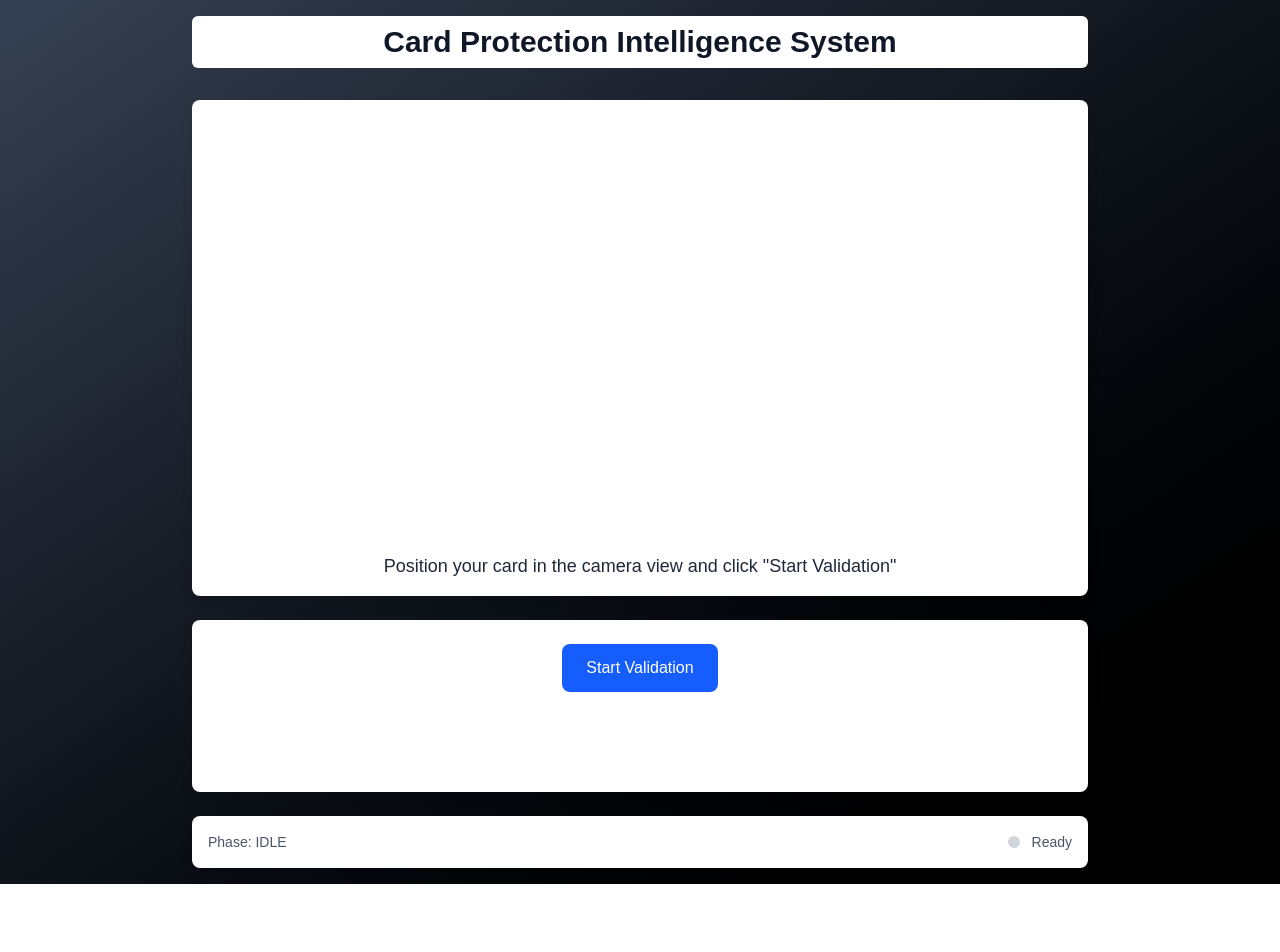
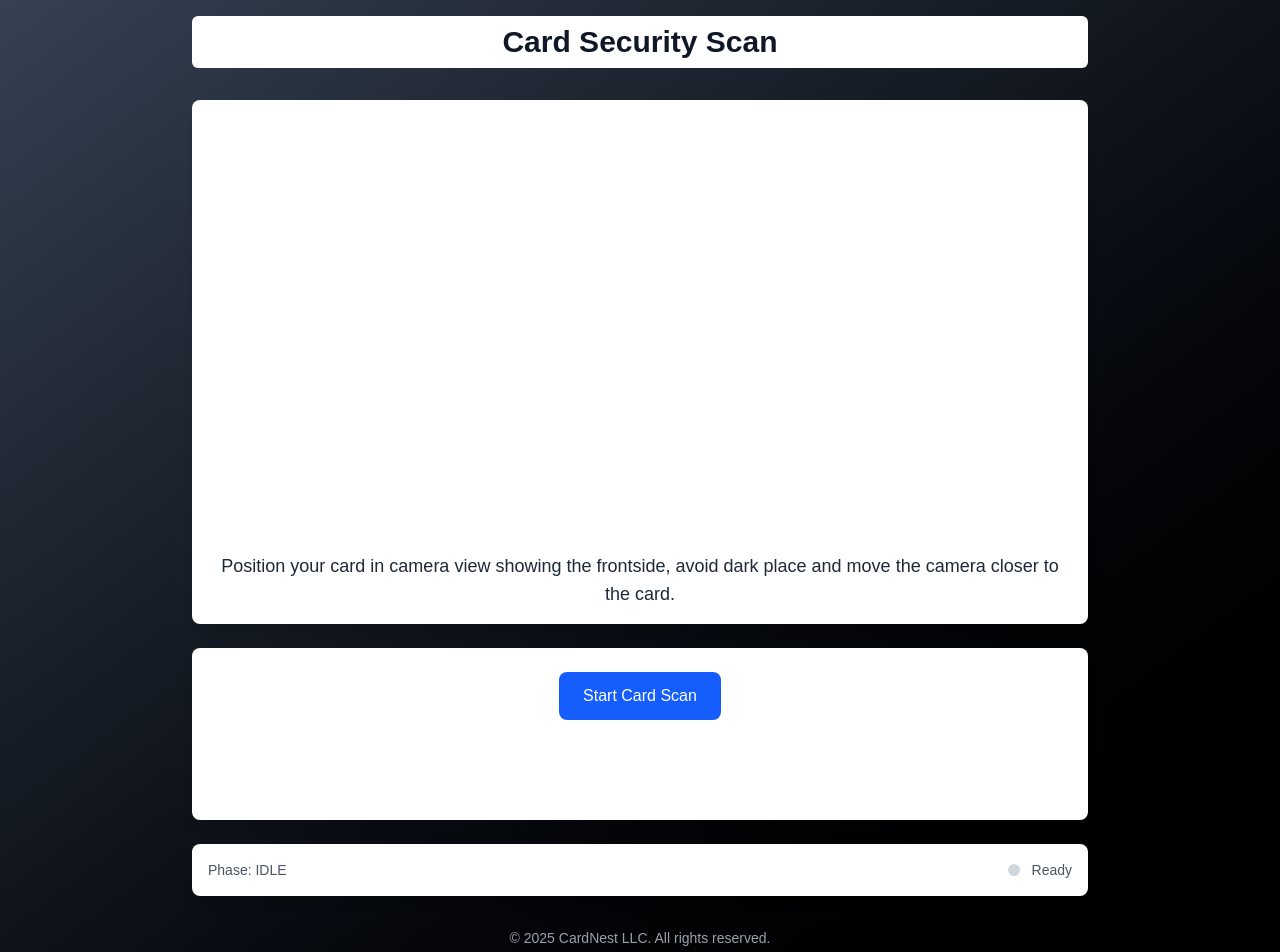
Before and after one commit to itsmehardawood/card_detector_react_app, a Next.js app: page / in a window 1280 px wide. Shown: the top 952 px of the page. Before the commit the page ends 884 px from the top, so only its background shows below. Built offline with nearby package versions, Linux system fonts and the light colour scheme; no server answers.

Commit message:
Textual changes

```diff
--- a/next.config.mjs
+++ b/next.config.mjs
@@ -1,4 +1,6 @@
 /** @type {import('next').NextConfig} */
-const nextConfig = {};
+const nextConfig = {
+  basePath: '/securityscan',
+}
 
 export default nextConfig;
--- a/src/app/components/CameraView.js
+++ b/src/app/components/CameraView.js
@@ -14,7 +14,7 @@ const CameraView = ({
   const getPhaseInstructions = () => {
     switch (currentPhase) {
       case "idle":
-        return 'Position your card in the camera view and click "Start Validation"';
+        return 'Position your card in camera view showing the frontside, avoid dark place and move the camera closer to the card.';
       case "validation":
         return "Keep your card steady. Validating physical card...";
       case "ready-for-front":
@@ -24,13 +24,13 @@ const CameraView = ({
       case "front":
         return "Keep front side in the frame. While Processing...";
       case "ready-for-back":
-        return 'Now flip to the BACK side of your card and click "Scan Back Side"';
+        return 'Turn to the backside and start scanning card"';
       case "back-countdown":
         return `Get ready to scan back side... ${countdown}`;
       case "back":
         return "Keep Back side in the frame. While Processing...";
       case "results":
-        return "Detection complete! Check your results below.";
+        return "Thank you, your card Scan is completed successfully";
       case "error":
         return "";
       case "max-attempts-reached":
--- a/src/app/components/ControlPanel.js
+++ b/src/app/components/ControlPanel.js
@@ -40,8 +40,8 @@ const ControlPanel = ({
       <div className="bg-white rounded-lg shadow-lg p-4 sm:p-6">
         <div className="text-center mb-4">
           <div className="bg-red-50 border border-red-200 rounded-lg p-4 mb-4">
-            <h3 className="text-lg font-semibold text-red-800 mb-2">Detection Failed</h3>
-            <p className="text-red-700 mb-3">{errorMessage}</p>
+            <h3 className="text-lg font-semibold text-red-800 mb-2">Security Scan Detection Failed.</h3>
+            <p className="text-red-700 mb-3">Please ensure the card is in a clear view.</p>
 
             {attemptCount < maxAttempts && (
               <div className="text-sm text-red-600">
@@ -71,11 +71,11 @@ const ControlPanel = ({
       <div className="bg-white rounded-lg shadow-lg p-4 sm:p-6">
         <div className="text-center">
           <div className="bg-red-50 border border-red-200 rounded-lg p-4 mb-4">
-            <h3 className="text-lg font-semibold text-red-800 mb-2">Maximum Attempts Reached</h3>
+            <h3 className="text-lg font-semibold text-red-800 mb-2">ou have reached the current maximum scanning trials.</h3>
             <p className="text-red-700 mb-3">{errorMessage}</p>
-            <p className="text-red-700 mb-3 font-bold">Contact on</p>
-            <p className='text-red-700  '>Email: support@lollicash.com</p>
-            <p className="text-red-700 mb-3">Phone: +1 6464509293</p>
+            <p className="text-red-700 mb-3 font-bold">Contact your Customer Service team.</p>
+            <p className='text-red-700  '>or</p>
+            <p className="text-red-700 mb-3"> Try scanning again</p>
           </div>
         </div>
       </div>
@@ -95,7 +95,7 @@ const ControlPanel = ({
             disabled={isActive || maxAttemptsReached}
             className="bg-blue-600 hover:bg-blue-700 disabled:bg-gray-400 text-white px-6 py-3 rounded-lg font-medium transition-colors w-full sm:w-auto"
           >
-            {isActive ? 'Validating...' : 'Start Validation'}
+            {isActive ? 'Validating...' : 'Start Card Scan'}
           </button>
         )}
 
--- a/src/app/page.js
+++ b/src/app/page.js
@@ -564,8 +564,7 @@ const processValidationFrame = async () => {
    <div className="min-h-screen bg-gradient-to-br from-gray-700 to-black p-4 sm:p-4">
   <div className="container mx-auto max-w-4xl">
     <h1 className="text-xl bg-white p-2 sm:text-2xl lg:text-3xl mb-5 rounded-md font-bold text-center mb-4 sm:mb-8 text-gray-900">
-          Card Protection Intelligence System
-        </h1>
+Card Security Scan    </h1>
 
     <CameraView
       videoRef={videoRef}
@@ -607,7 +606,12 @@ const processValidationFrame = async () => {
       detectionActive={detectionActive}
     />
   </div>
+
+  <footer className="text-center text-sm text-gray-400 mt-8">
+    © {new Date().getFullYear()} CardNest LLC. All rights reserved.
+  </footer>
 </div>
+
   );
 };
 
```
Lines whose indentation alone changed are shown as unchanged.
